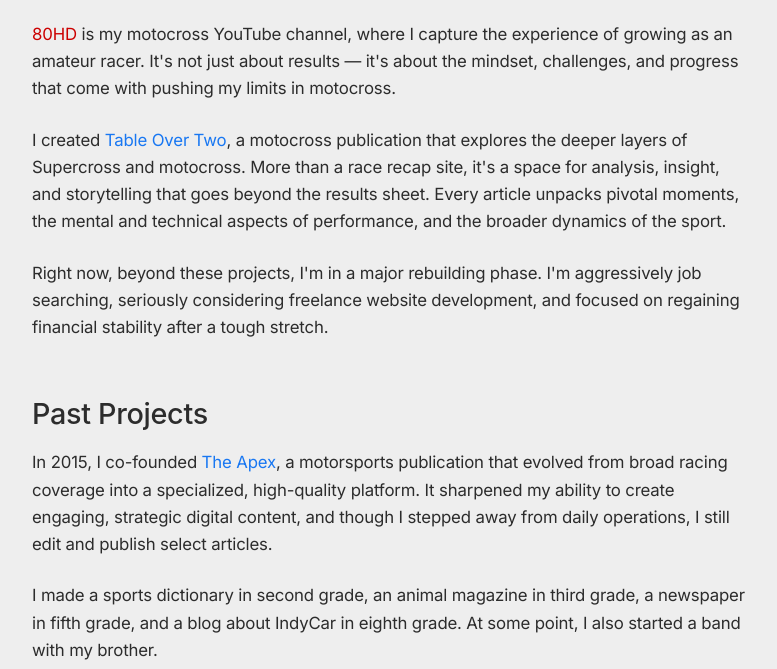
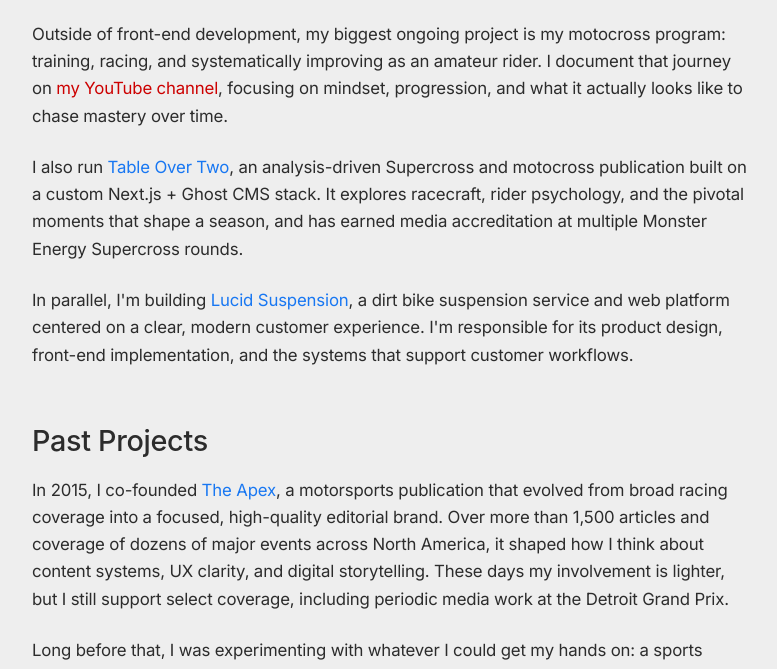
Before and after one commit to AaronRDurant/aaron-durant, a Gatsby site: page /projects in a window 1280 px wide. Shown: the part 264-933 px from the top of the page, without its empty margins (60-837 px from the left). Built offline with nearby package versions, Linux system fonts and the light colour scheme; Gatsby itself is replaced by a stand-in of ours.

Commit message:
Update site-wide copy

```diff
--- a/src/pages/projects.js
+++ b/src/pages/projects.js
@@ -16,22 +16,23 @@
             <section className="segment small">
               <div className="post-content">
                 <p>
+                  Outside of front-end development, my biggest ongoing project
+                  is my motocross program: training, racing, and systematically
+                  improving as an amateur rider. I document that journey on{" "}
                   <a
                     href="https://www.youtube.com/@aarondurant80"
                     target="_blank"
                     rel="noreferrer"
                     className="motocross"
                   >
-                    80HD
-                  </a>{" "}
-                  is my motocross YouTube channel, where I capture the
-                  experience of growing as an amateur racer. It's not just about
-                  results — it's about the mindset, challenges, and progress
-                  that come with pushing my limits in motocross.
+                    my YouTube channel
+                  </a>
+                  , focusing on mindset, progression, and what it actually looks
+                  like to chase mastery over time.
                 </p>
 
                 <p>
-                  I created{" "}
+                  I also run{" "}
                   <a
                     href="https://www.tableovertwo.com"
                     target="_blank"
@@ -39,19 +40,26 @@
                   >
                     Table Over Two
                   </a>
-                  , a motocross publication that explores the deeper layers of
-                  Supercross and motocross. More than a race recap site, it's a
-                  space for analysis, insight, and storytelling that goes beyond
-                  the results sheet. Every article unpacks pivotal moments, the
-                  mental and technical aspects of performance, and the broader
-                  dynamics of the sport.
+                  , an analysis-driven Supercross and motocross publication
+                  built on a custom Next.js + Ghost CMS stack. It explores
+                  racecraft, rider psychology, and the pivotal moments that
+                  shape a season, and has earned media accreditation at multiple
+                  Monster Energy Supercross rounds.
                 </p>
 
                 <p>
-                  Right now, beyond these projects, I'm in a major rebuilding
-                  phase. I'm aggressively job searching, seriously considering
-                  freelance website development, and focused on regaining
-                  financial stability after a tough stretch.
+                  In parallel, I'm building{" "}
+                  <a
+                    href="https://www.lucidsuspension.com/"
+                    target="_blank"
+                    rel="noreferrer"
+                  >
+                    Lucid Suspension
+                  </a>
+                  , a dirt bike suspension service and web platform centered on
+                  a clear, modern customer experience. I'm responsible for its
+                  product design, front-end implementation, and the systems that
+                  support customer workflows.
                 </p>
 
                 <h2 className="alternate-h2">Past Projects</h2>
@@ -66,30 +74,28 @@
                     The Apex
                   </a>
                   , a motorsports publication that evolved from broad racing
-                  coverage into a specialized, high-quality platform. It
-                  sharpened my ability to create engaging, strategic digital
-                  content, and though I stepped away from daily operations, I
-                  still edit and publish select articles.
+                  coverage into a focused, high-quality editorial brand. Over
+                  more than 1,500 articles and coverage of dozens of major
+                  events across North America, it shaped how I think about
+                  content systems, UX clarity, and digital storytelling. These
+                  days my involvement is lighter, but I still support select
+                  coverage, including periodic media work at the Detroit Grand
+                  Prix.
                 </p>
 
                 <p>
-                  I made a sports dictionary in second grade, an animal magazine
-                  in third grade, a newspaper in fifth grade, and a blog about
-                  IndyCar in eighth grade. At some point, I also started a band
-                  with my brother.
+                  Long before that, I was experimenting with whatever I could
+                  get my hands on: a sports dictionary in second grade, an
+                  animal magazine in third, a school newspaper in fifth, an
+                  IndyCar blog in eighth, a band with my brother, and a
+                  short-lived backyard action sports video series. None of it
+                  was polished, but all of it was driven by curiosity and a need
+                  to make things.
                 </p>
 
                 <p>
-                  Not to mention the Nitro Circus-esque front-yard action sports
-                  video series my brothers and I filmed — it never quite took
-                  off.
-                </p>
-
-                <p>Does any of that count?</p>
-
-                <p>
-                  Maybe not, but I'd bet on young people like that 10 times out
-                  of 10. Curiosity is everything.
+                  That same curiosity is what still drives the projects I'm
+                  working on today.
                 </p>
               </div>
             </section>
```
Also changed, not shown: src/pages/about.js (+44 -27 lines), src/pages/index.js (+4 -7 lines).
